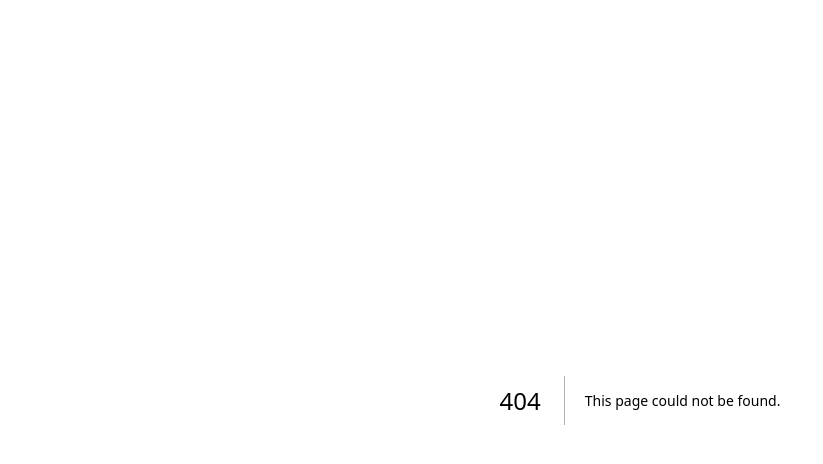
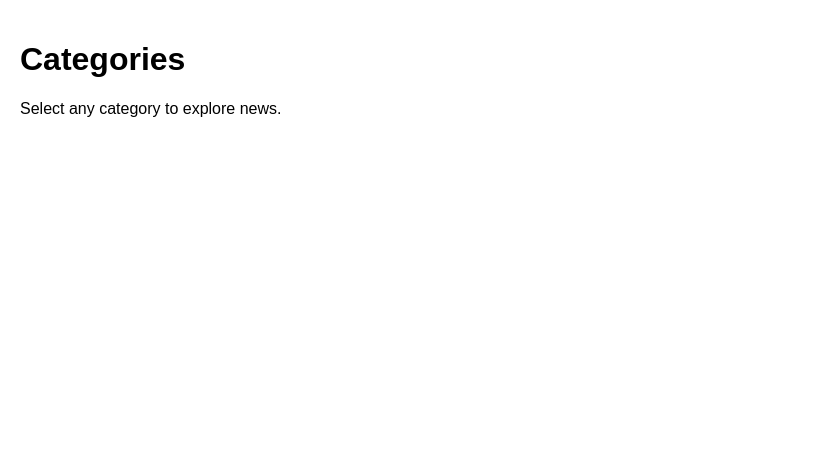
Before and after one commit to makej7403-bit/newsplus, a Next.js app: page /categories in a window 1280 px wide. Before the commit this address had no page. Shown: the top 464 px of the page, without its empty margins (0-823 px from the left). Built offline with nearby package versions, Linux system fonts and the light colour scheme.

Commit message:
Create page.js

```diff
--- /dev/null
+++ b/app/categories/page.js
@@ -0,0 +1,8 @@
+export default function CategoriesPage() {
+  return (
+    <main style={{ padding: "20px" }}>
+      <h1>Categories</h1>
+      <p>Select any category to explore news.</p>
+    </main>
+  );
+}
```
